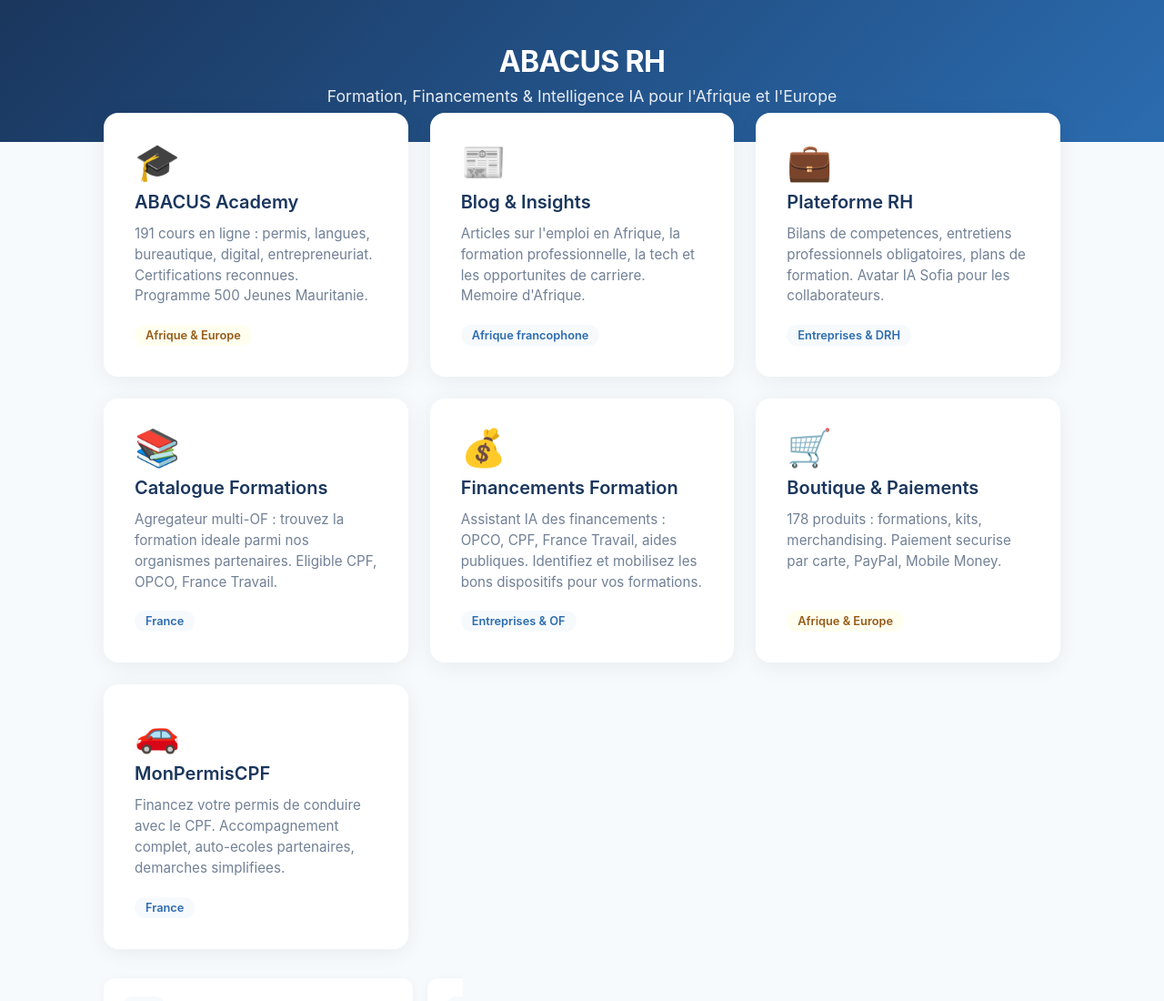
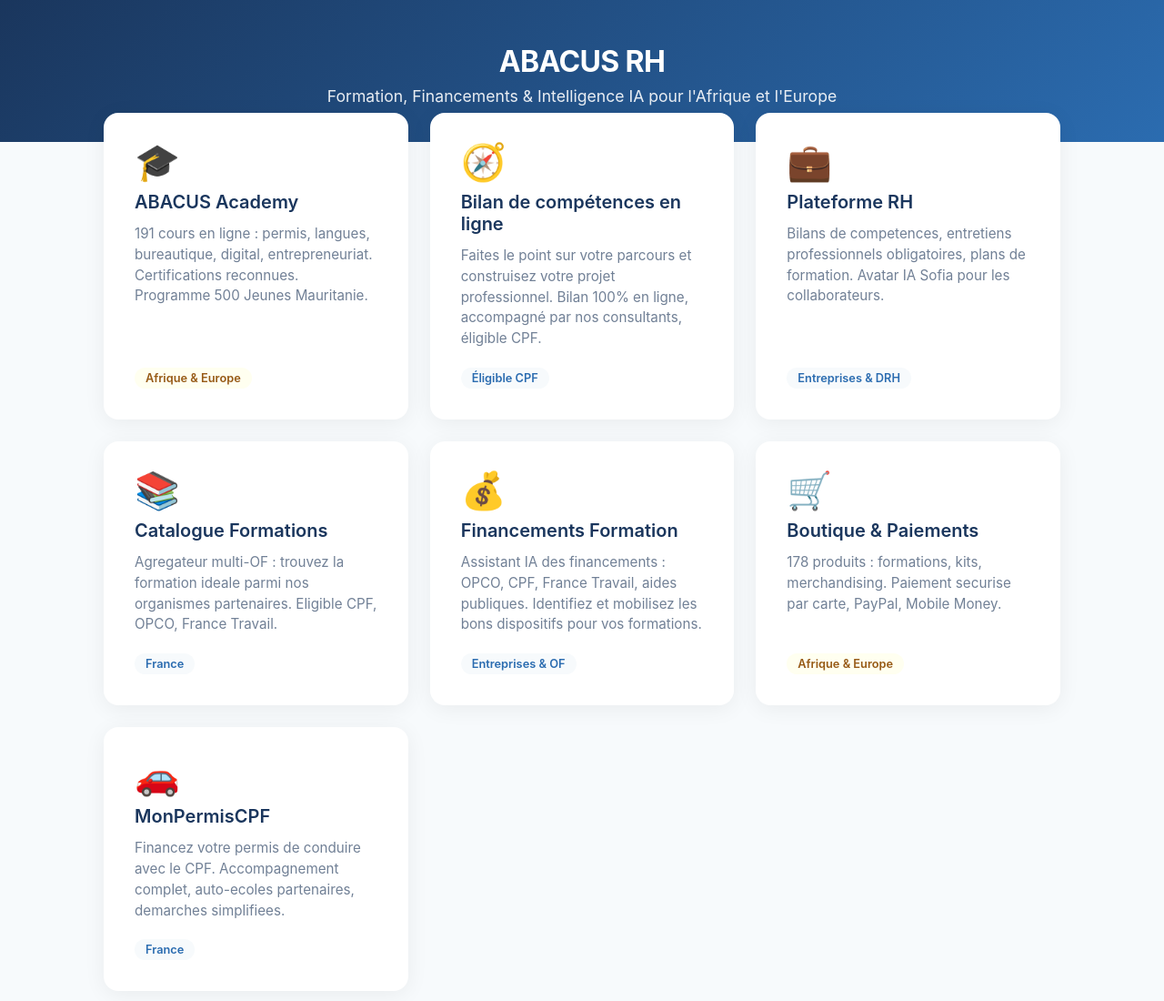
Before and after one commit to madou2801/abacus-hub, a plain HTML site: page index.html in a window 1280 px wide. Shown: the top 1100 px of the page at 91% size. Drawn offline with Linux system fonts and the light colour scheme.

Commit message:
Hub: replace Blog card with Bilan de competences en ligne

```diff
--- a/index.html
+++ b/index.html
@@ -53,10 +53,10 @@
     </a>
 
     <a href="https://blog.abacus-rh.com" class="card">
-      <span class="card-icon">&#128240;</span>
-      <h2>Blog & Insights</h2>
-      <p>Articles sur l'emploi en Afrique, la formation professionnelle, la tech et les opportunites de carriere. Memoire d'Afrique.</p>
-      <span class="tag">Afrique francophone</span>
+      <span class="card-icon">&#129517;</span>
+      <h2>Bilan de comp&eacute;tences en ligne</h2>
+      <p>Faites le point sur votre parcours et construisez votre projet professionnel. Bilan 100%&nbsp;en ligne, accompagn&eacute; par nos consultants, &eacute;ligible CPF.</p>
+      <span class="tag">&Eacute;ligible CPF</span>
     </a>
 
     <a href="https://platform.abacus-rh.com" class="card">
```
